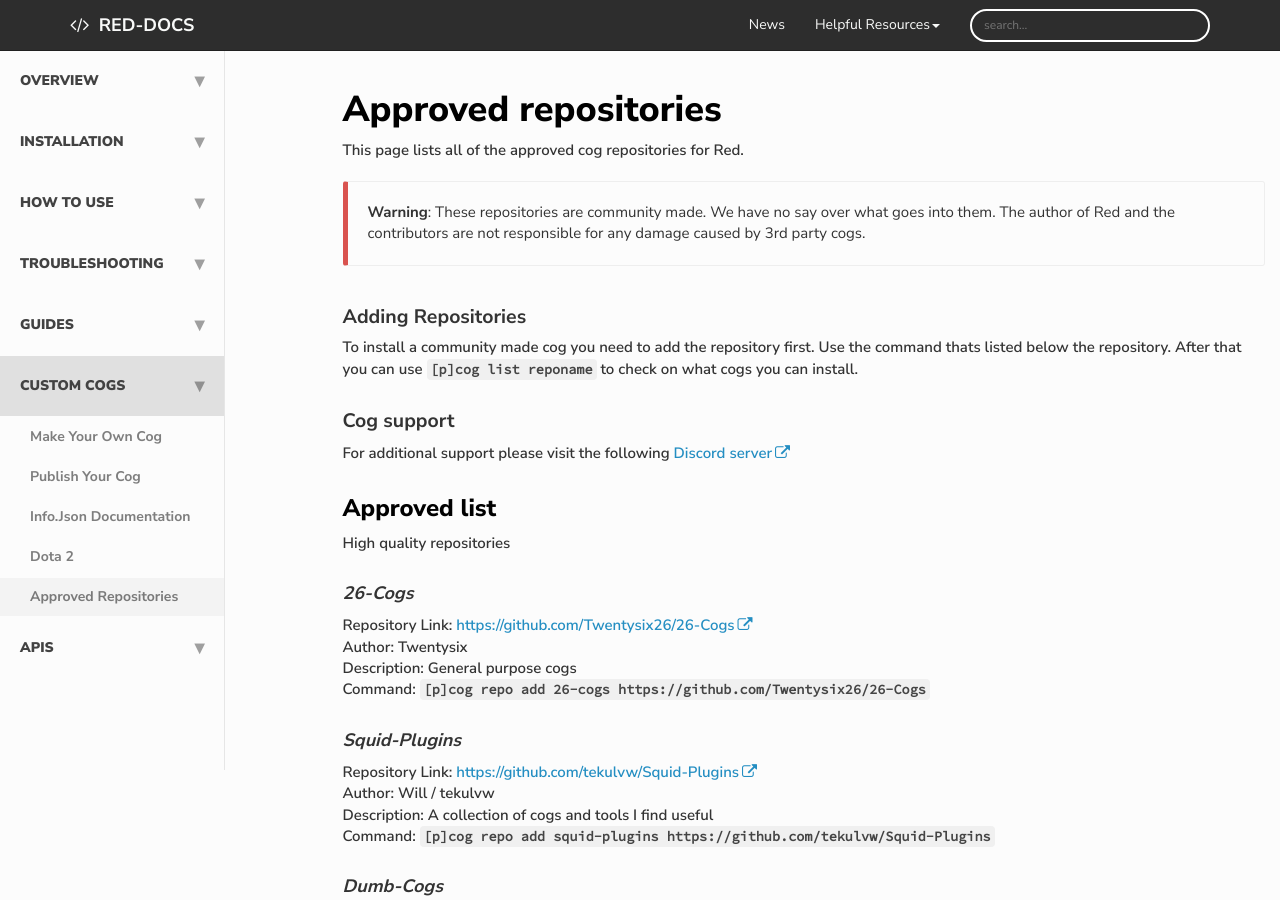
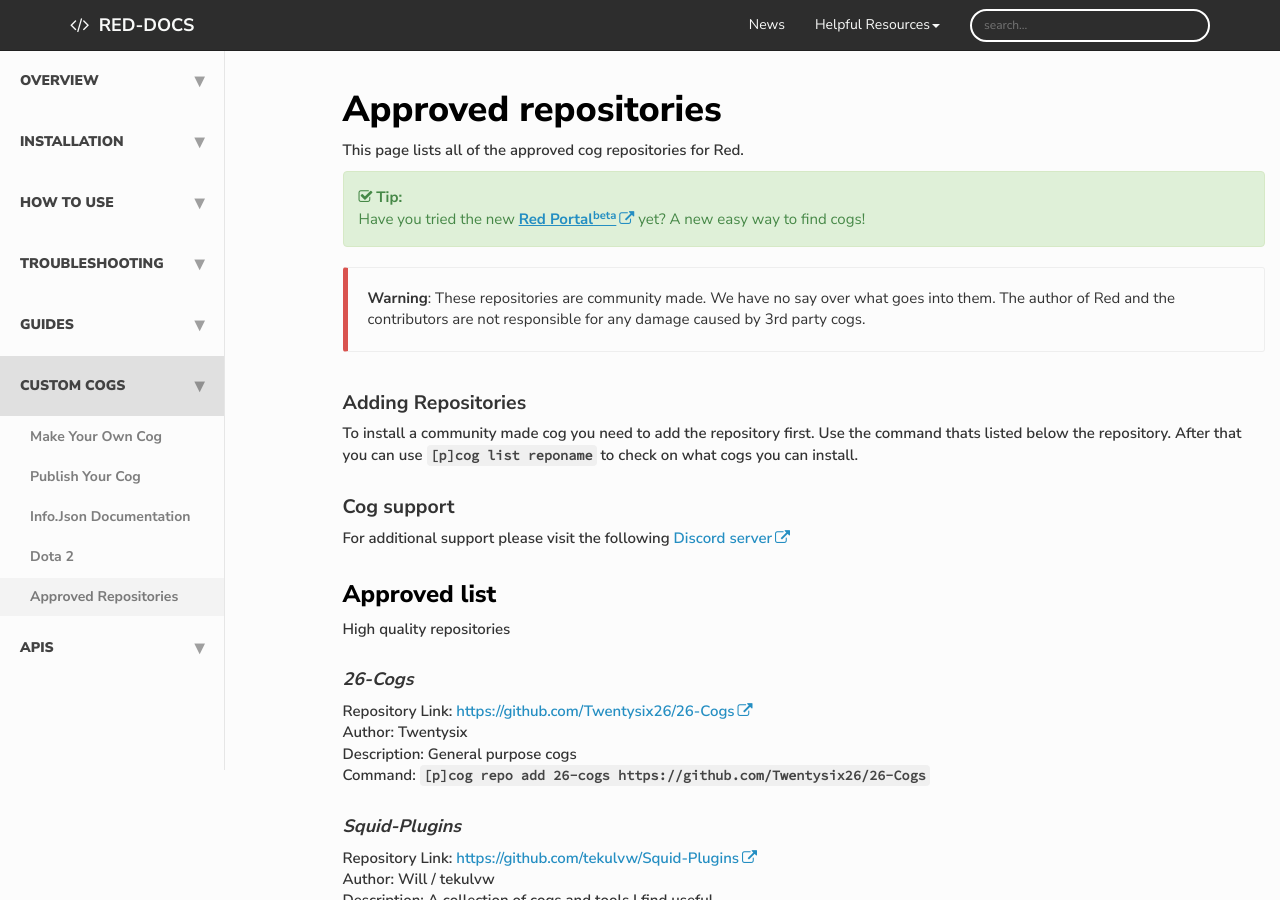
Before and after one commit to Twentysix26/Red-Docs, a Jekyll site: the page built from red/red_cog_approved_repos.md, in a window 1280 px wide and 900 px high. Built offline with Jekyll 4.4.1, drawn with Linux system fonts in a browser that asks for light colours; nearby versions of some CDN libraries; comment, search, counter and statistics services are not loaded.

Commit message:
Added Red portal header. (#63)

```diff
--- /dev/null
+++ b/_includes/redportal.html
@@ -0,0 +1 @@
+<div markdown="span" class="alert alert-success" role="alert"><i class="fa fa-check-square-o"></i> <b>Tip:</b><br>Have you tried the new <b><a href="https://cogs.red/cogs/">Red Portal<sup>beta</sup></a></b> yet? A new easy way to find cogs!</div>
--- a/red/red_cog_approved_repos.md
+++ b/red/red_cog_approved_repos.md
@@ -7,6 +7,8 @@ toc: false
 description: A list of approved repositories for 3rd party cogs.
 ---
 This page lists all of the approved cog repositories for Red.
+
+{% include redportal.html type="info" %}
 
 {% include callout.html content="**Warning**: These repositories are community made. We have no say over what goes into them. The author of Red and the contributors are not responsible for any damage caused by 3rd party cogs." type="danger" %}
 
```
